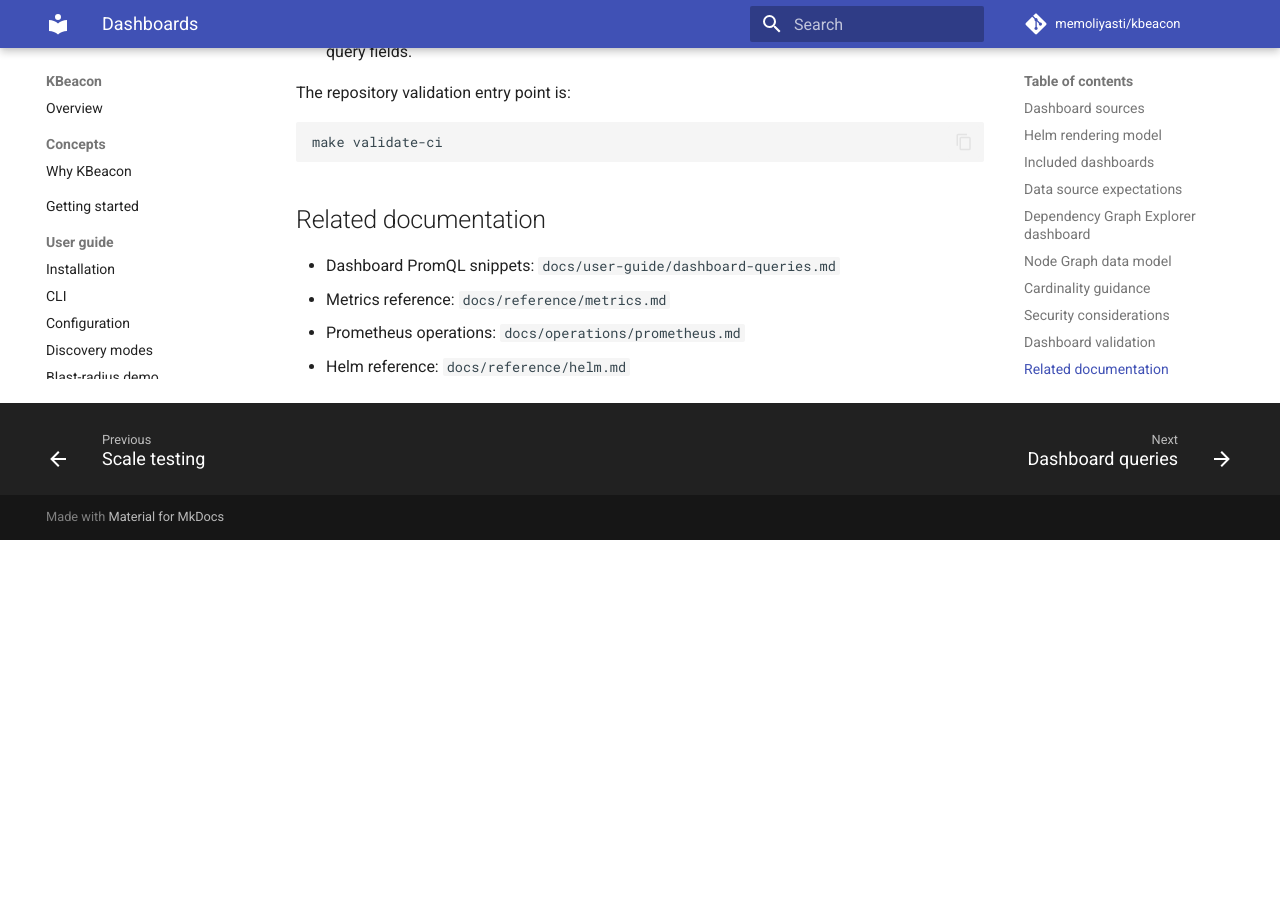
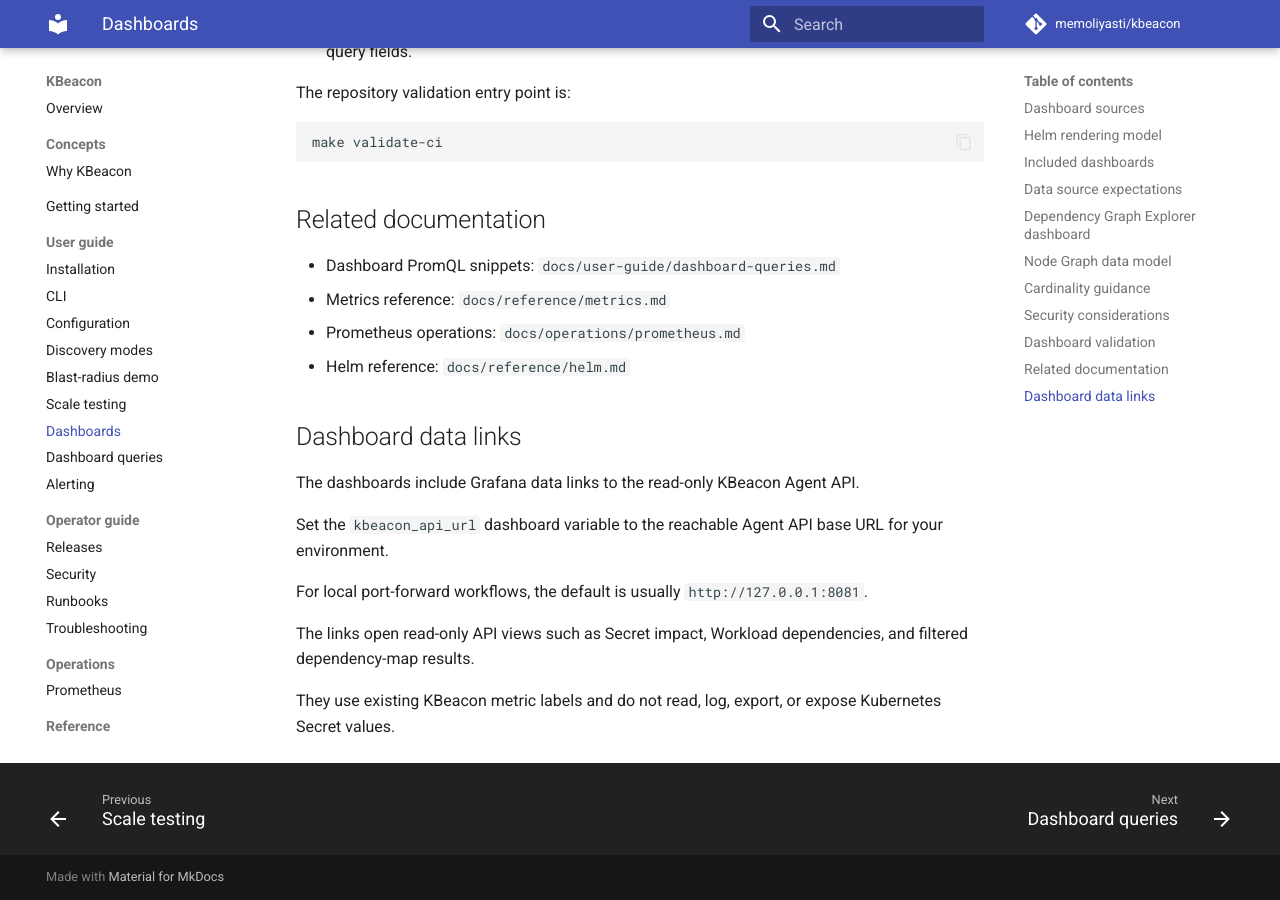
Before and after one commit to memoliyasti/kbeacon, an MkDocs documentation site: the page built from docs/user-guide/dashboards.md, in a window 1280 px wide and 900 px high, scrolled down 4411 px. Built offline with MkDocs 1.6.1 and Material for MkDocs 9.7.7, drawn with Linux system fonts in a browser that asks for light colours; comment, search, counter and statistics services are not loaded; before the commit the page ends 4951 px from its top, so only the background shows below that.

Commit message:
feat(dashboards): add KBeacon API data links (#27)
Co-authored-by: github-actions[bot] <41898282+github-actions[bot]@users.noreply.github.com>

```diff
--- a/docs/user-guide/dashboards.md
+++ b/docs/user-guide/dashboards.md
@@ -150,3 +150,15 @@
 - Metrics reference: `docs/reference/metrics.md`
 - Prometheus operations: `docs/operations/prometheus.md`
 - Helm reference: `docs/reference/helm.md`
+
+## Dashboard data links
+
+The dashboards include Grafana data links to the read-only KBeacon Agent API.
+
+Set the `kbeacon_api_url` dashboard variable to the reachable Agent API base URL for your environment.
+
+For local port-forward workflows, the default is usually `http://127.0.0.1:8081`.
+
+The links open read-only API views such as Secret impact, Workload dependencies, and filtered dependency-map results.
+
+They use existing KBeacon metric labels and do not read, log, export, or expose Kubernetes Secret values.
```
Also changed, not shown: dashboards/README.md (+12 -0 lines), 8 other files.
